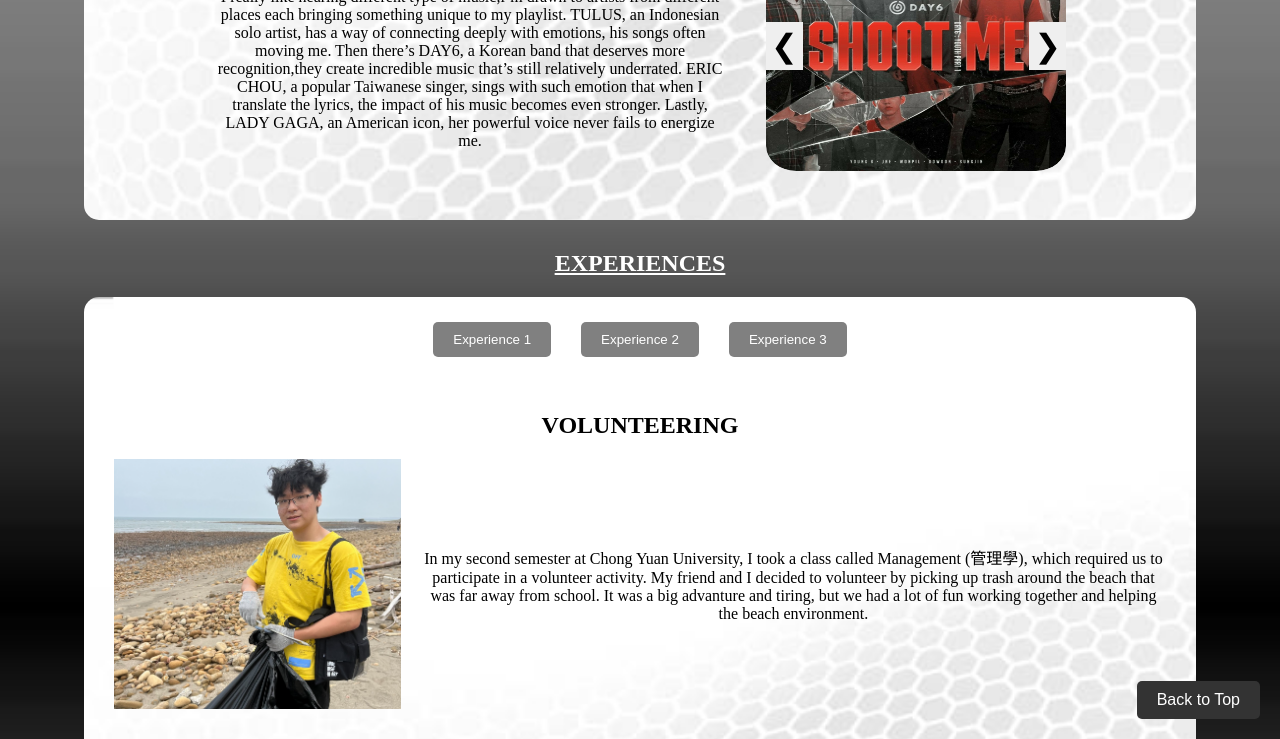
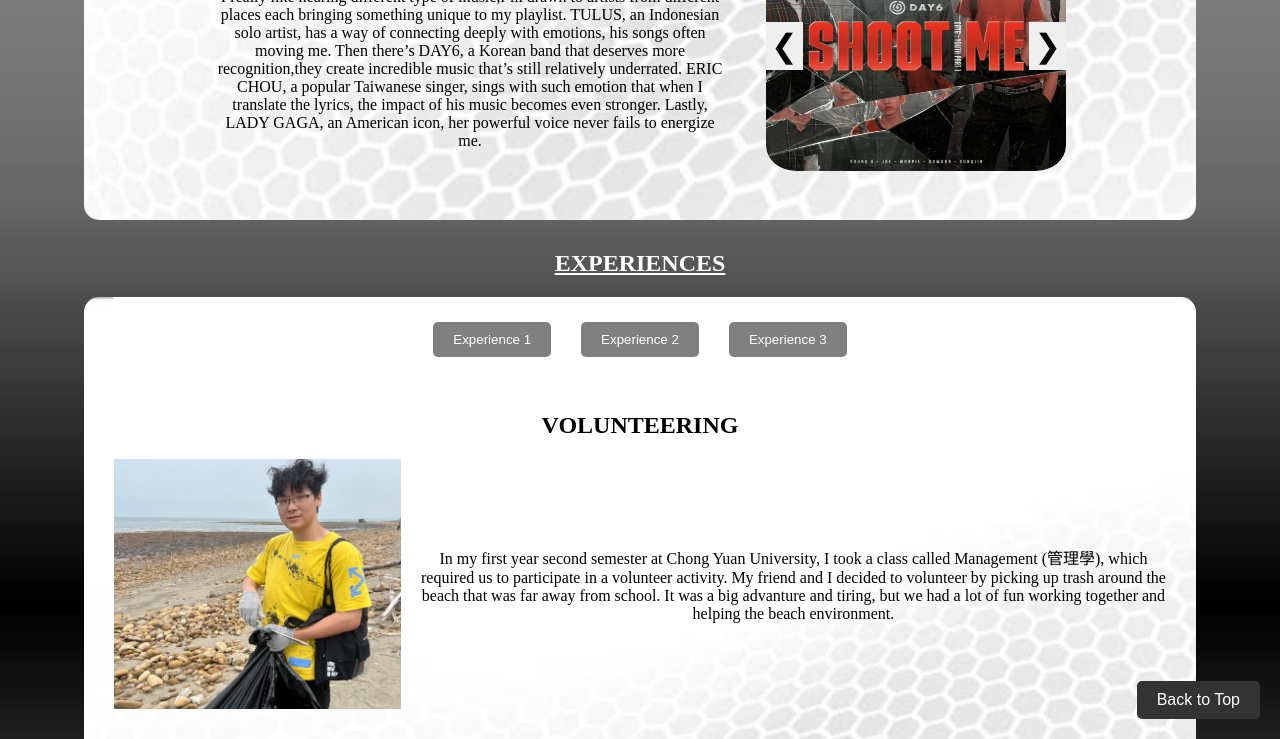
Before and after one commit to LivioCH/11244173_Midterm, a plain HTML site: page index.html in a window 1280 px wide. Both pictures are taken after a click on the button "Experience 1". Shown: the part 1899-2638 px from the top of the page. Drawn offline with Linux system fonts and the light colour scheme.

Commit message:
Update index.html

```diff
--- a/index.html
+++ b/index.html
@@ -253,7 +253,7 @@
 
       if (experienceNumber === 1) {
         experienceTitle.innerHTML = "VOLUNTEERING"
-        experienceText.innerHTML = "In my second semester at Chong Yuan University, I took a class called Management (管理學), which required us to participate in a volunteer activity. My friend and I decided to volunteer by picking up trash around the beach that was far away from school. It was a big advanture and tiring, but we had a lot of fun working together and helping the beach environment.";
+        experienceText.innerHTML = "In my first year second semester at Chong Yuan University, I took a class called Management (管理學), which required us to participate in a volunteer activity. My friend and I decided to volunteer by picking up trash around the beach that was far away from school. It was a big advanture and tiring, but we had a lot of fun working together and helping the beach environment.";
         experienceImage.src = "image/Volen.png";
         experienceBig.src = "image/Big-photo.jpg";
       } else if (experienceNumber === 2) {
```
